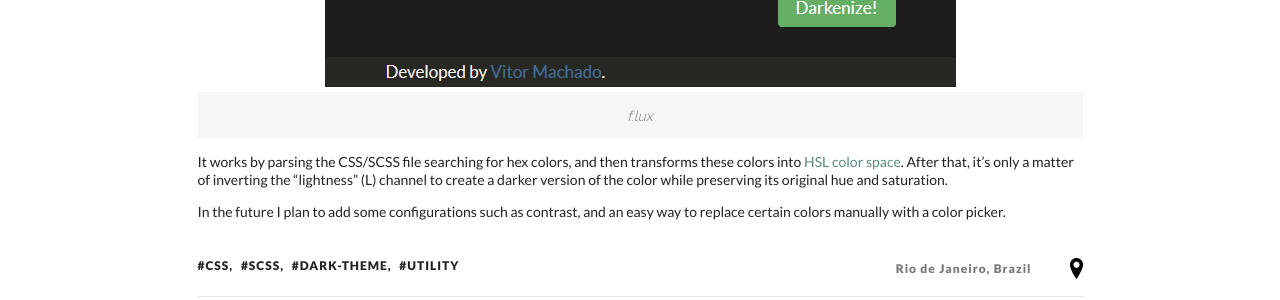
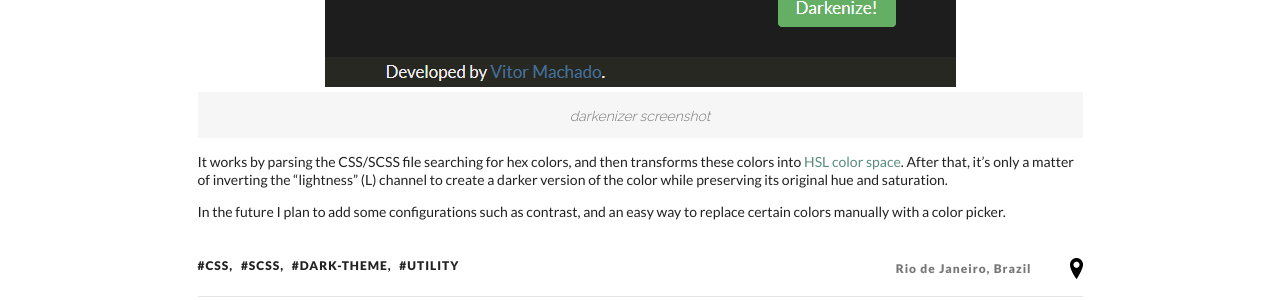
Before and after one commit to vittau/blog, a Jekyll site: the page built from _posts/2017-04-08-darkenizer-dark-theme-generator.markdown, in a window 1280 px wide. Shown: the part 773-1073 px from the top of the page. Built offline with Jekyll 4.4.1, drawn with Linux system fonts in a browser that asks for light colours; comment, search, counter and statistics services are not loaded.

Commit message:
Fix image caption, blank targets

```diff
--- a/_posts/2017-04-05-trying-out-flux.markdown
+++ b/_posts/2017-04-05-trying-out-flux.markdown
@@ -13,7 +13,7 @@
 
 <div class="post-image">
     <img src="{{ site.baseurl }}/img/posts/flux-shot.png"/>
-    <p class="post-image-caption">f.lux</p>
+    <p class="post-image-caption">f.lux screenshot</p>
 </div>
 
 Installation was very straightforward, and so are the options.
--- a/_posts/2017-04-08-darkenizer-dark-theme-generator.markdown
+++ b/_posts/2017-04-08-darkenizer-dark-theme-generator.markdown
@@ -7,13 +7,13 @@
 tags: css, scss, dark-theme, utility
 ---
 
-One of these days while I was preparing a dark version of a SCSS, I noticed this process could probably be automated with decent results. So I had to idea to make <a href="https://www.vitormachado.me/darkenizer">darkenizer</a>.
+One of these days while I was preparing a dark version of a SCSS, I noticed this process could probably be automated with decent results. So I had to idea to make <a href="https://www.vitormachado.me/darkenizer" target="_blank">darkenizer</a>.
 
 <div class="post-image">
     <img src="{{ site.baseurl }}/img/posts/darkenizer.png"/>
-    <p class="post-image-caption">f.lux</p>
+    <p class="post-image-caption">darkenizer screenshot</p>
 </div>
 
-It works by parsing the CSS/SCSS file searching for hex colors, and then transforms these colors into <a href="https://en.wikipedia.org/wiki/HSL_and_HSV">HSL color space</a>. After that, it's only a matter of inverting the "lightness" (L) channel to create a darker version of the color while preserving its original hue and saturation.
+It works by parsing the CSS/SCSS file searching for hex colors, and then transforms these colors into <a href="https://en.wikipedia.org/wiki/HSL_and_HSV" target="_blank">HSL color space</a>. After that, it's only a matter of inverting the "lightness" (L) channel to create a darker version of the color while preserving its original hue and saturation.
 
 In the future I plan to add some configurations such as contrast, and an easy way to replace certain colors manually with a color picker.
```
